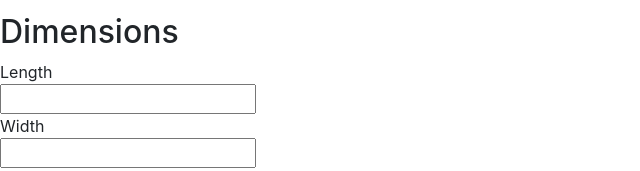
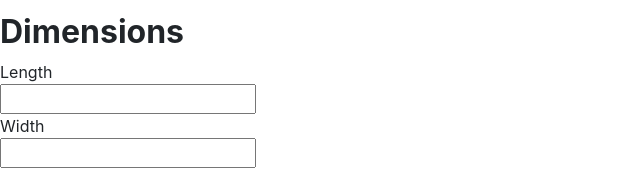
Before and after one commit to Mash14/Triangle-Tracker, a plain HTML site: page index.html in a window 1280 px wide. Shown: the part 439-610 px from the top of the page, 0-640 px from the left. Drawn offline with Linux system fonts and the light colour scheme.

```diff
--- a/index.html
+++ b/index.html
@@ -17,7 +17,7 @@
         <li>Isoscles triangle</li>
         <img src="img/isosceles.j" alt="a photo of an isosceles triangle">
       </ul>
-      <h2>Dimensions</h2>
+      <h2><strong>Dimensions</strong></h2>
       <fieldset>
         Length<br>
         <input id="fvalue" type="number" name="sidea" >
```
Also changed, not shown: 1 other file.
